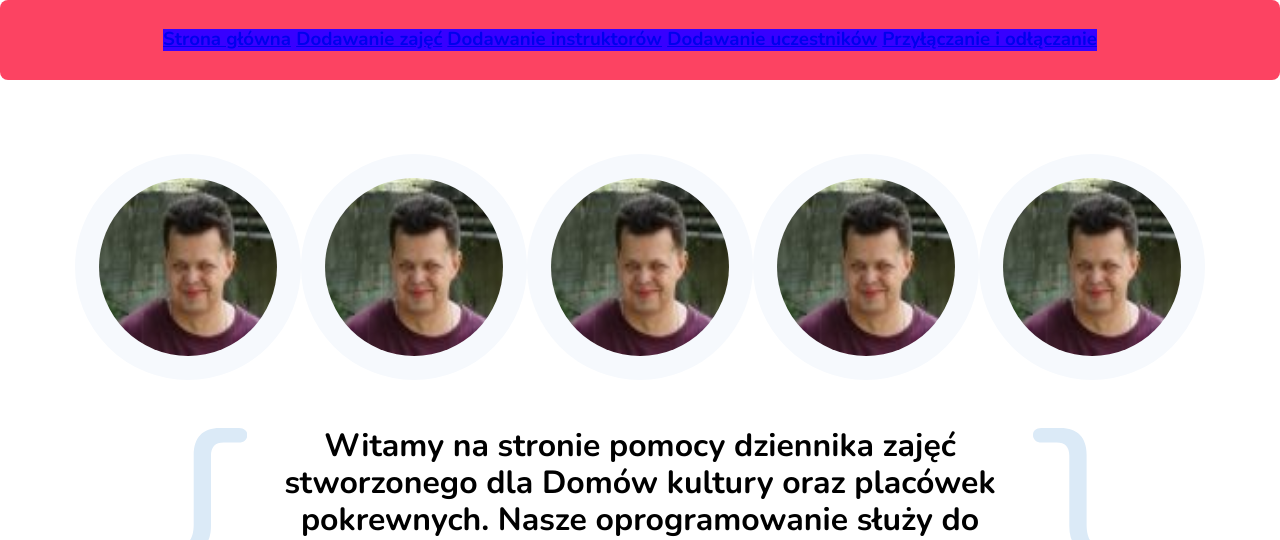
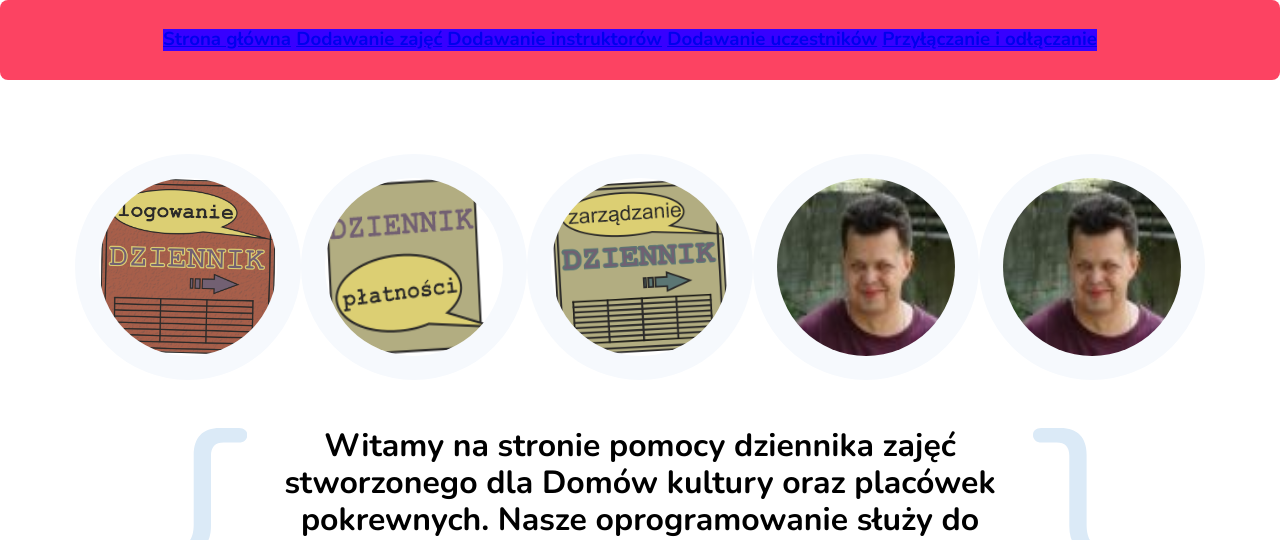
Before and after one commit to itzygzak/dkk32-help, a website built with webpack: page src/pages/index.html in a window 1280 px wide. Shown: the top 540 px of the page. Built offline with nearby package versions, Linux system fonts and the light colour scheme; no server answers.

```diff
--- a/src/pages/index.html
+++ b/src/pages/index.html
@@ -28,17 +28,17 @@
       <section class="hero">
         <div class="hero__image-container">
           <img
-            src="../assets/img/Przemek.jpg"
+            src="../assets/img/dzLog.png"
             class="hero__image"
             alt="Przemek WTF,s photo"
           />
           <img
-            src="../assets/img/Przemek.jpg"
+            src="../assets/img/dzPlatnosc_s.png"
             class="hero__image"
             alt="Przemek WTF,s photo"
           />
           <img
-            src="../assets/img/Przemek.jpg"
+            src="../assets/img/dzZarzad.png"
             class="hero__image"
             alt="Przemek WTF,s photo"
           />
```
Also changed, not shown: src/assets/img/dzLog.png (added), src/assets/img/dzPlatnosc_S.png (added), src/assets/img/dzZarzad.png (added).
